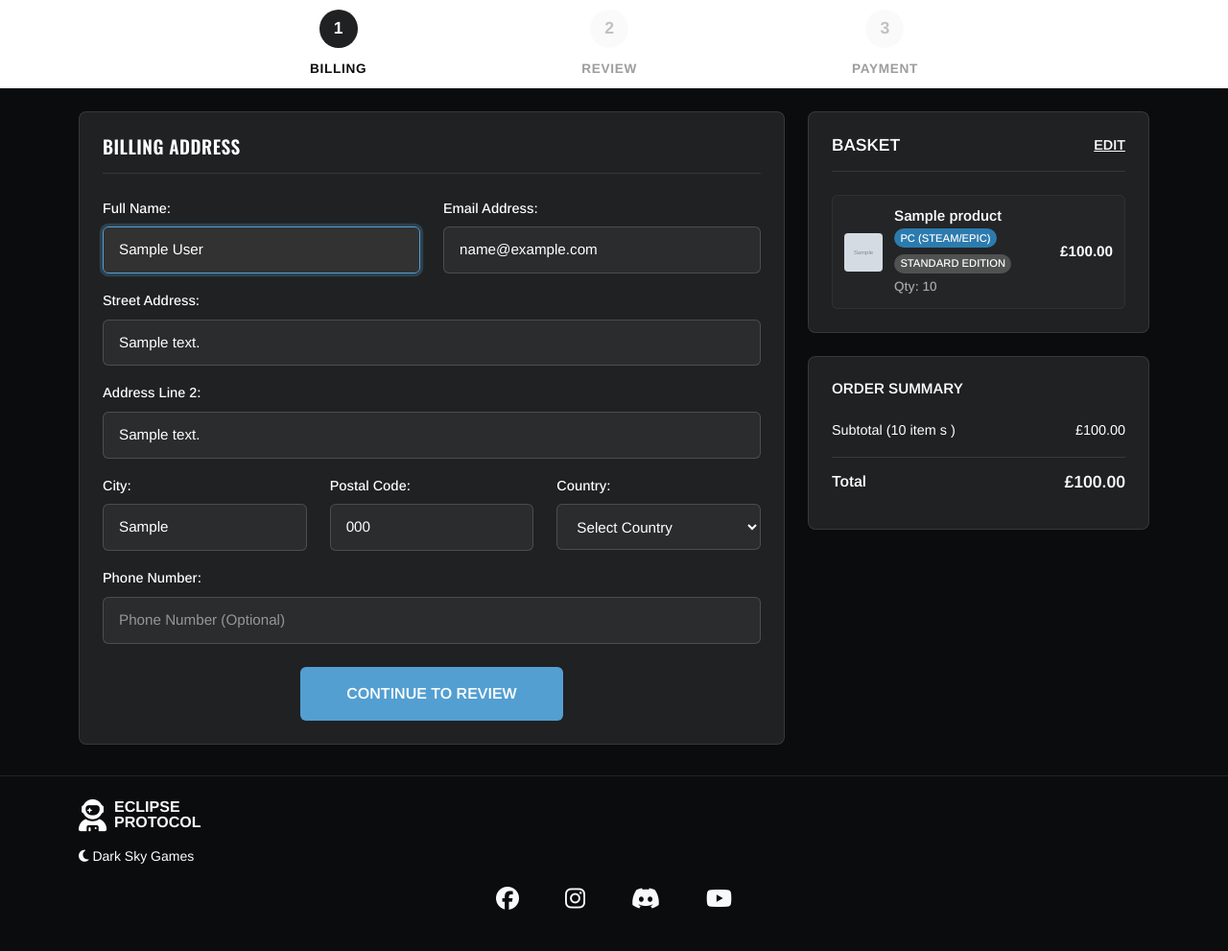
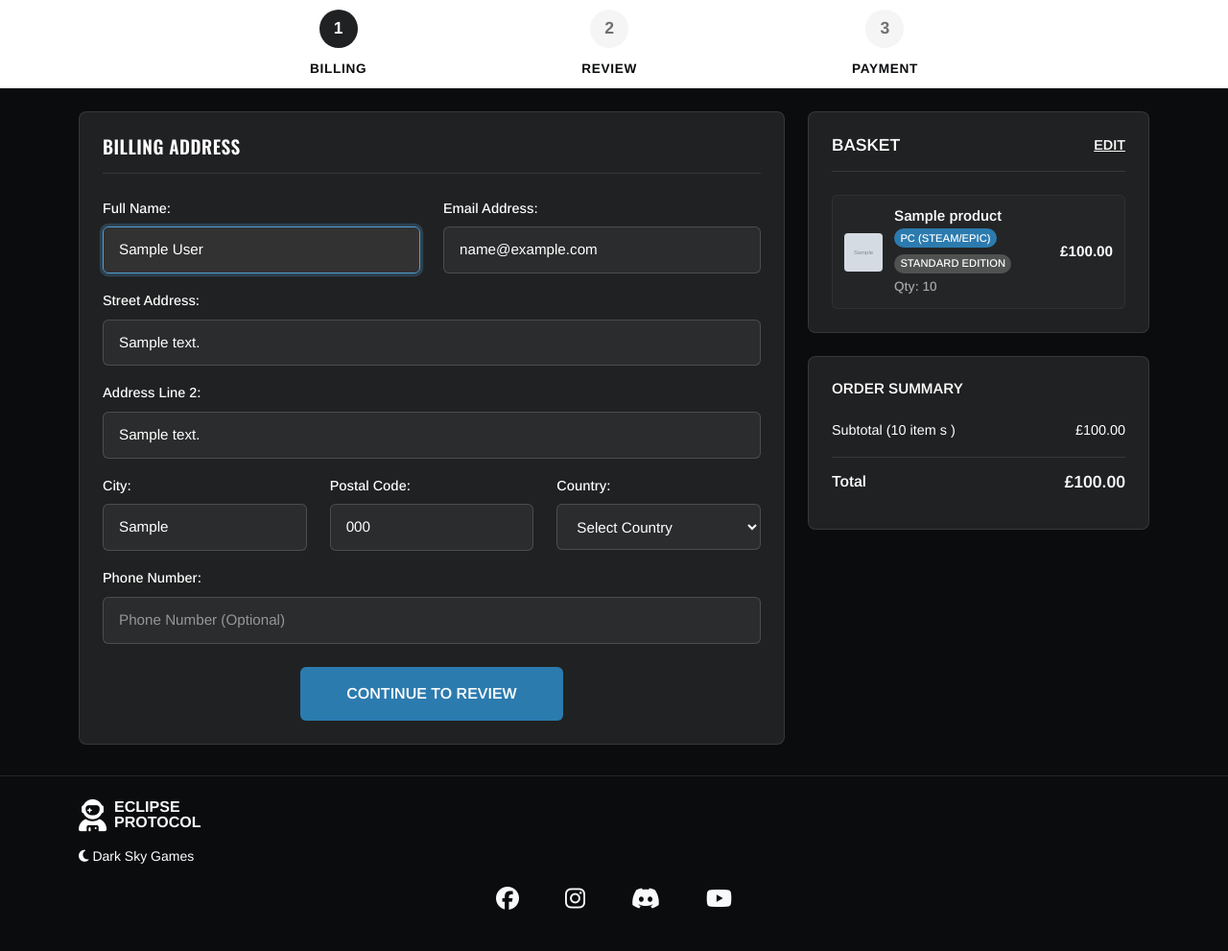
Before and after one commit to Seren-Hughes/eclipse_protocol, a Django app: page /checkout/ in a window 1280 px wide. Shown: the part 115-1106 px from the top of the page at 96% size. Run offline with Django 5.2, Linux system fonts and the light colour scheme; a user stored in the database is signed in; tables that the repository leaves empty hold one stand-in row (values such as "Sample post"); grey boxes marked "Sample" are stand-in pictures; some libraries are stand-ins or nearby versions.

Commit message:
style: update button colours for improved contrast accessibility

```diff
--- a/static/css/billing.css
+++ b/static/css/billing.css
@@ -17,8 +17,6 @@
     flex-direction: column;
     align-items: center;
     text-align: center;
-    /* Reduced opacity for inactive steps */
-    opacity: 0.4;
     transition: opacity 0.3s ease;
     position: relative;
 }
@@ -39,7 +37,7 @@
     font-weight: 700;
     font-size: 1.1rem;
     /* Gray text for inactive */
-    color: #666666;
+    color: #717070;
     margin-bottom: 0.75rem;
     transition: all 0.3s ease;
     position: relative;
@@ -236,7 +234,7 @@ img[src*="flag"] {
 }
 
 .btn-continue {
-    background-color: var(--color-accent);
+    background-color: #2C7BAF;
     border: none;
     border-radius: 6px;
     color: #ffffff;
@@ -379,7 +377,7 @@ img[src*="flag"] {
 }
 
 .credit-badge {
-    background-color: var(--color-accent);
+    background-color: #2C7BAF;
     color: #ffffff;
     padding: 0.1rem 0.4rem;
     border-radius: 10px;
--- a/static/css/products.css
+++ b/static/css/products.css
@@ -695,8 +695,9 @@
 }
 
 .btn-checkout {
-  background-color: var(--color-accent);
-  border-color: var(--color-accent);
+  /* slightly darker blue than --color-accent for contrast accessibility */
+  background-color: #2C7BAF;
+  border-color: #2C7BAF;
   font-weight: 600;
   padding: 0.75rem;
   text-transform: uppercase;
```
